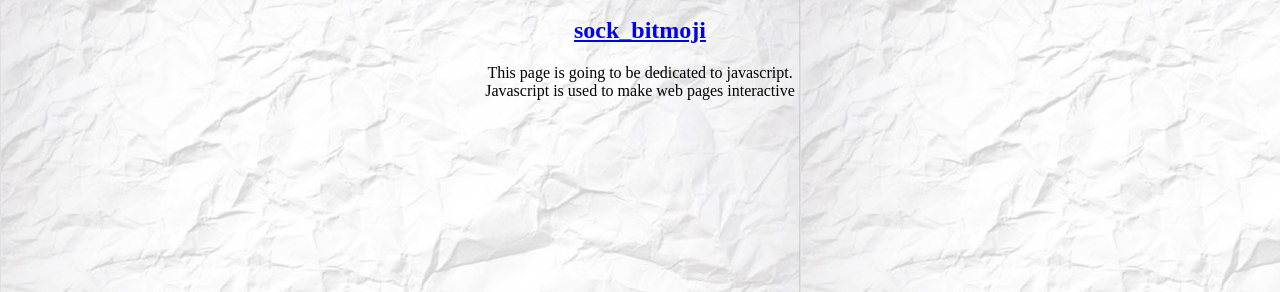
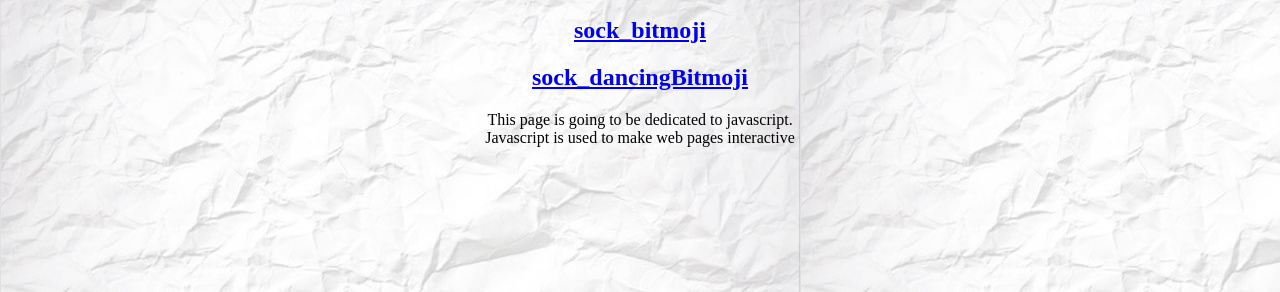
Before and after one commit to kevinsock96/kevinsock96.github.io, a plain HTML site: page javascripts.html in a window 1280 px wide. Shown: the part 508-800 px from the top of the page. Drawn offline with Linux system fonts and the light colour scheme; a script that the page names is missing.

Commit message:
Update javascripts.html

```diff
--- a/javascripts.html
+++ b/javascripts.html
@@ -38,7 +38,8 @@
       </tbody>
      </table>
       <h2><a href="https://www.khanacademy.org/computer-programming/sock_bitmoji/4560391118209024">sock_bitmoji</a></h2><script src="https://www.khanacademy.org/computer-programming/sock_bitmoji/4560391118209024/embed.js?editor=no&buttons=no&author=no&embed=yes"></script>
-     <p> This page is going to be dedicated to javascript.<br>
+     <h2><a href="https://www.khanacademy.org/computer-programming/sock_dancingbitmoji/5893739656724480">sock_dancingBitmoji</a></h2><script src="https://www.khanacademy.org/computer-programming/sock_dancingbitmoji/5893739656724480/embed.js?editor=no&buttons=no&author=no&embed=yes"></script><p>
+      <p> This page is going to be dedicated to javascript.<br>
         Javascript is used to make web pages interactive </p></center>
   </body>
 </html>
```
